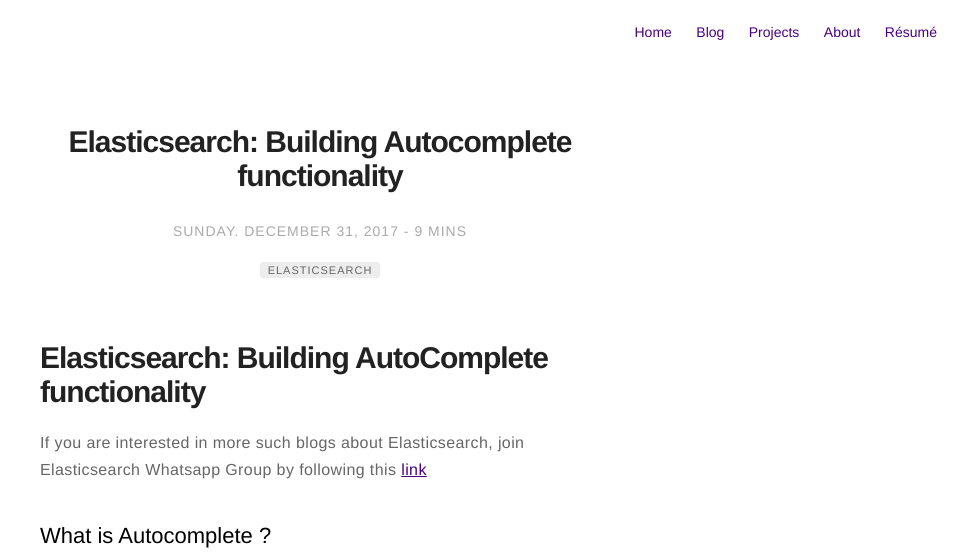
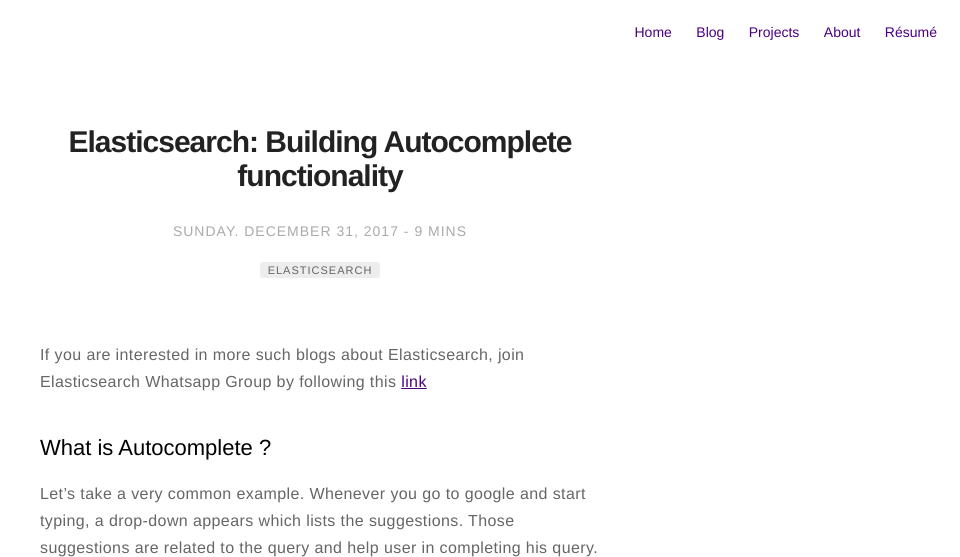
Before and after one commit to taranjeet/taranjeet.github.io, a Jekyll site: the page built from _posts/2017-12-31-elasticsearch-autocomplete.md, in a window 1280 px wide and 900 px high, cut to the strip 0-557 px from the top of the window. Shown: the whole strip, without its empty margins (320-1280 px from the left). Built offline with Jekyll 4.4.1, drawn with Linux system fonts in a browser that asks for light colours; comment, search, counter and statistics services are not loaded.

Commit message:
rename post

```diff
--- a/_posts/2017-12-31-elasticsearch-building-autocomplete-functionality.md
+++ b/_posts/2017-12-31-elasticsearch-autocomplete.md
@@ -7,9 +7,6 @@ tag:
 category: blog
 author: taranjeet
 ---
-
-
-# Elasticsearch: Building AutoComplete functionality
 
 If you are interested in more such blogs about Elasticsearch, join Elasticsearch Whatsapp Group by following this [link](https://chat.whatsapp.com/BBN3bFkXMjN27AIQ918npK)
 
```
